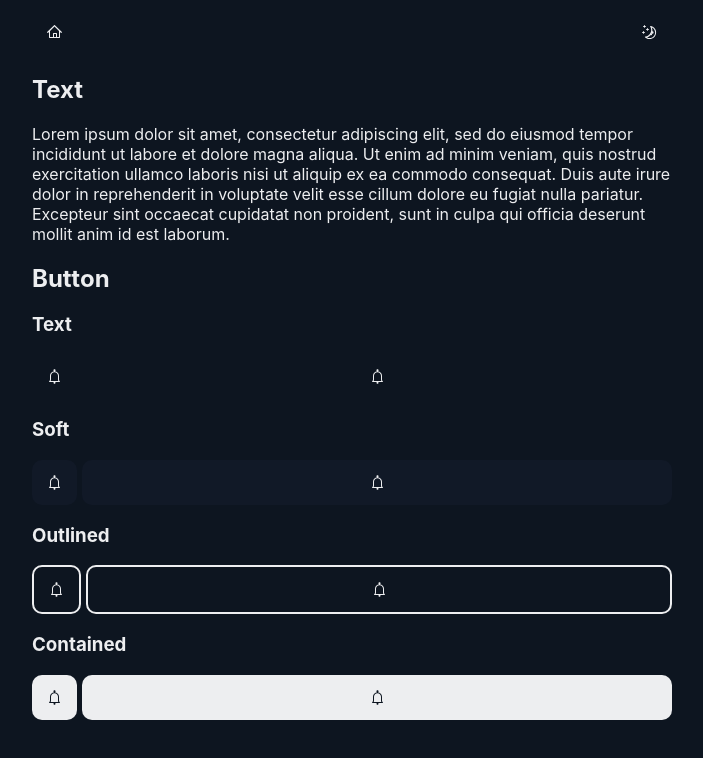
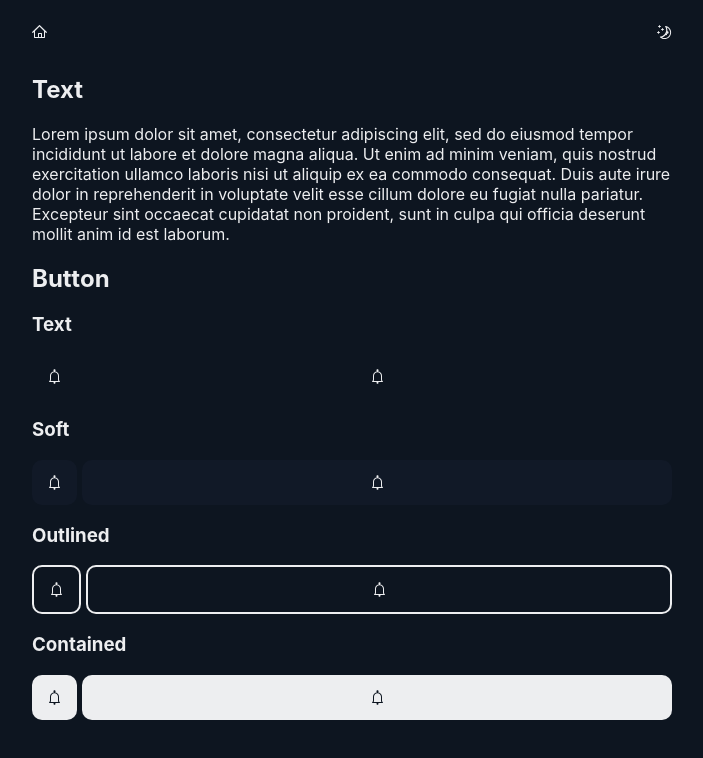
Before and after one commit to zeevo/t3-shadcn-ui, a Next.js app: page / in a window 1280 px wide. Shown: the top 758 px of the page, without its empty margins (288-991 px from the left). Built offline with nearby package versions, Linux system fonts and the light colour scheme.

Commit message:
Organize navbar

```diff
--- a/client/components/Layout.tsx
+++ b/client/components/Layout.tsx
@@ -1,17 +1,9 @@
 import Helmet from "react-helmet";
 import styled from "@emotion/styled";
-import ColorModeToggle from "../context/ColorModeToggle";
-import { HomeIcon } from "@radix-ui/react-icons";
-import GhostButton from "./Button";
+import Navbar from "./Navbar";
 
 const Container = styled.div`
   margin: 10px 10px 10px 10px;
-`;
-
-const Nav = styled.nav`
-  display: flex;
-  justify-content: space-between;
-  align-items: center;
 `;
 
 const Flex = styled.div`
@@ -37,14 +29,8 @@ const Layout = (props: any) => {
   return (
     <Container>
       <Flex>
-        <Helmet defaultTitle="Radix Starter" />
-        <Nav>
-          <GhostButton href="/">
-            <HomeIcon />
-          </GhostButton>
-
-          <ColorModeToggle />
-        </Nav>
+        <Helmet defaultTitle="Next Starter" />
+        <Navbar />
         <Main>
           <Auto>{props.children}</Auto>
         </Main>
--- /dev/null
+++ b/client/components/Navbar.tsx
@@ -0,0 +1,26 @@
+import styled from "@emotion/styled";
+import ColorModeToggle from "../context/ColorModeToggle";
+import { HomeIcon } from "@radix-ui/react-icons";
+import GhostButton from "./Button";
+
+const Nav = styled.nav`
+  display: flex;
+  justify-content: space-between;
+  align-items: center;
+  margin-left: -15px;
+  margin-right: -15px;
+`;
+
+const Navbar = () => {
+  return (
+    <Nav>
+      <GhostButton href="/" as="a">
+        <HomeIcon />
+      </GhostButton>
+
+      <ColorModeToggle />
+    </Nav>
+  );
+};
+
+export default Navbar;
```
